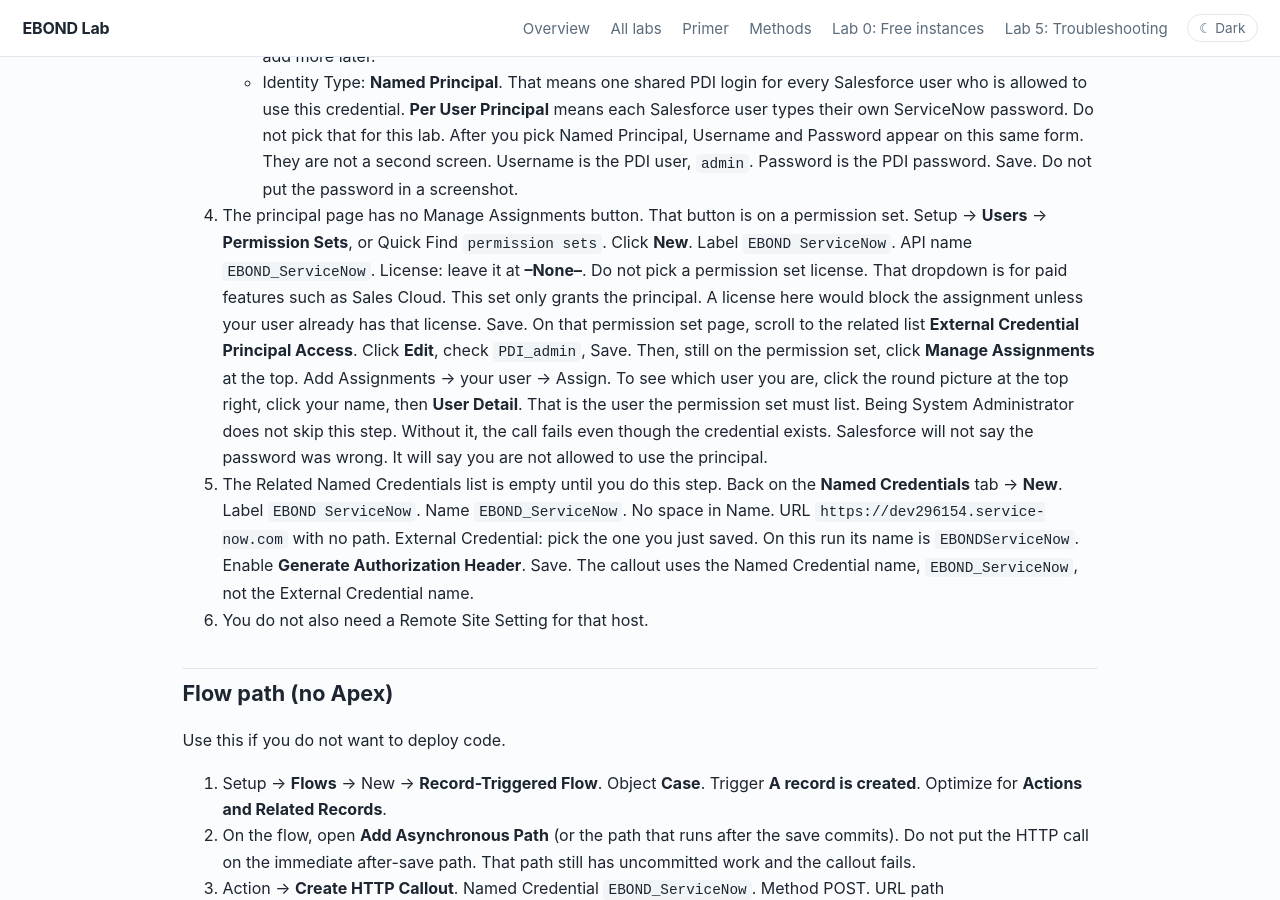
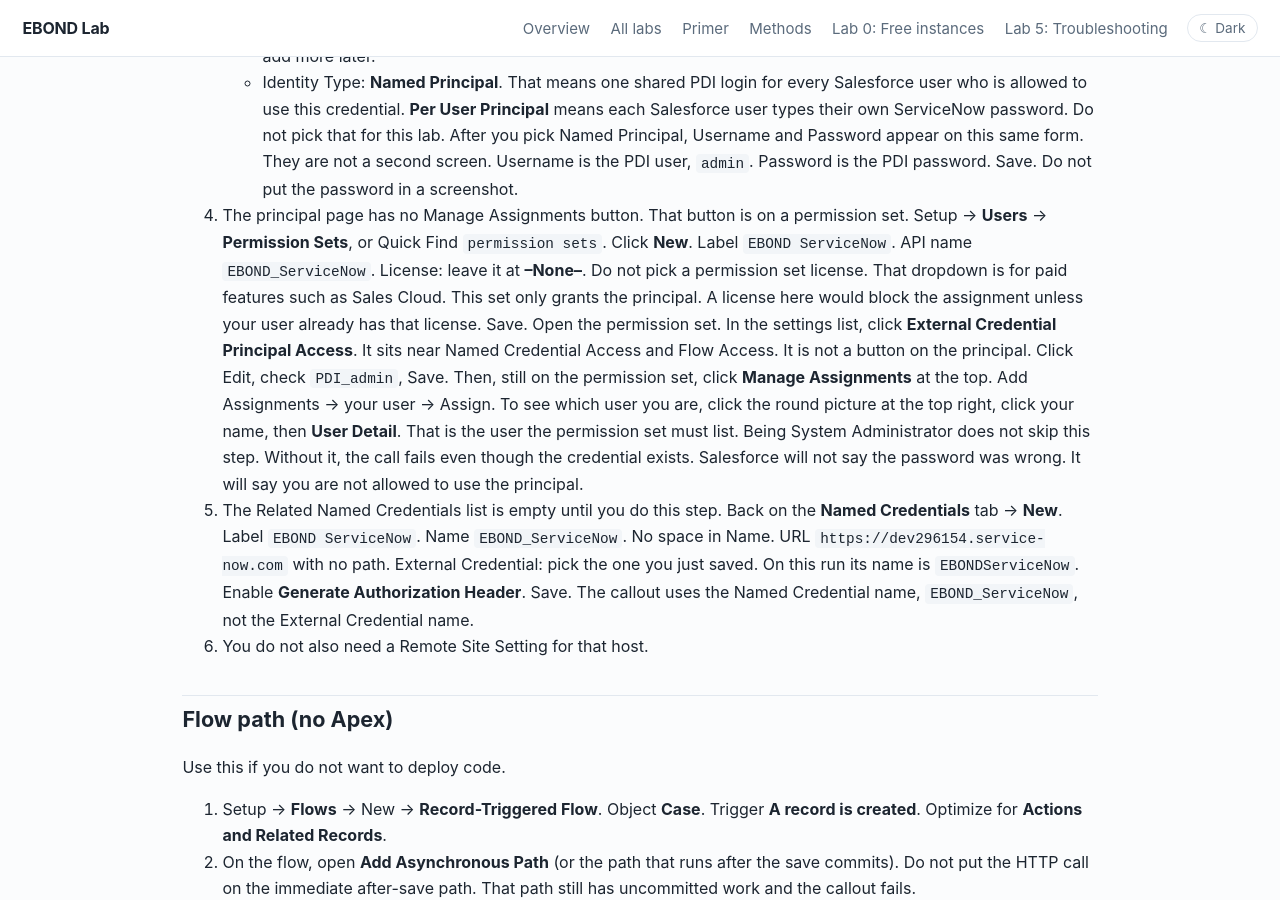
Before and after one commit to eltonaguiar/EBOND_ServiceNowSalesforce, a Jekyll site: the page built from site/labs/02-salesforce-to-snow.md, in a window 1280 px wide and 900 px high, scrolled down 4134 px. Built offline with Jekyll 4.4.1, drawn with Linux system fonts in a browser that asks for light colours.

Commit message:
Point at External Credential Principal Access in the permission set settings list.

```diff
--- a/site/labs/02-salesforce-to-snow.md
+++ b/site/labs/02-salesforce-to-snow.md
@@ -156,7 +156,7 @@ Setup → Quick Find `named credentials`. Open **Named Credentials** under Secur
    - Sequence Number: `1`. This is the first and only principal. Salesforce uses the number to decide order if you add more later.
    - Identity Type: **Named Principal**. That means one shared PDI login for every Salesforce user who is allowed to use this credential. **Per User Principal** means each Salesforce user types their own ServiceNow password. Do not pick that for this lab.
    After you pick Named Principal, Username and Password appear on this same form. They are not a second screen. Username is the PDI user, `admin`. Password is the PDI password. Save. Do not put the password in a screenshot.
-4. The principal page has no Manage Assignments button. That button is on a permission set. Setup → **Users** → **Permission Sets**, or Quick Find `permission sets`. Click **New**. Label `EBOND ServiceNow`. API name `EBOND_ServiceNow`. License: leave it at **--None--**. Do not pick a permission set license. That dropdown is for paid features such as Sales Cloud. This set only grants the principal. A license here would block the assignment unless your user already has that license. Save. On that permission set page, scroll to the related list **External Credential Principal Access**. Click **Edit**, check `PDI_admin`, Save. Then, still on the permission set, click **Manage Assignments** at the top. Add Assignments → your user → Assign. To see which user you are, click the round picture at the top right, click your name, then **User Detail**. That is the user the permission set must list. Being System Administrator does not skip this step. Without it, the call fails even though the credential exists. Salesforce will not say the password was wrong. It will say you are not allowed to use the principal.
+4. The principal page has no Manage Assignments button. That button is on a permission set. Setup → **Users** → **Permission Sets**, or Quick Find `permission sets`. Click **New**. Label `EBOND ServiceNow`. API name `EBOND_ServiceNow`. License: leave it at **--None--**. Do not pick a permission set license. That dropdown is for paid features such as Sales Cloud. This set only grants the principal. A license here would block the assignment unless your user already has that license. Save. Open the permission set. In the settings list, click **External Credential Principal Access**. It sits near Named Credential Access and Flow Access. It is not a button on the principal. Click Edit, check `PDI_admin`, Save. Then, still on the permission set, click **Manage Assignments** at the top. Add Assignments → your user → Assign. To see which user you are, click the round picture at the top right, click your name, then **User Detail**. That is the user the permission set must list. Being System Administrator does not skip this step. Without it, the call fails even though the credential exists. Salesforce will not say the password was wrong. It will say you are not allowed to use the principal.
 5. The Related Named Credentials list is empty until you do this step. Back on the **Named Credentials** tab → **New**. Label `EBOND ServiceNow`. Name `EBOND_ServiceNow`. No space in Name. URL `https://dev296154.service-now.com` with no path. External Credential: pick the one you just saved. On this run its name is `EBONDServiceNow`. Enable **Generate Authorization Header**. Save. The callout uses the Named Credential name, `EBOND_ServiceNow`, not the External Credential name.
 6. You do not also need a Remote Site Setting for that host.
 
```
